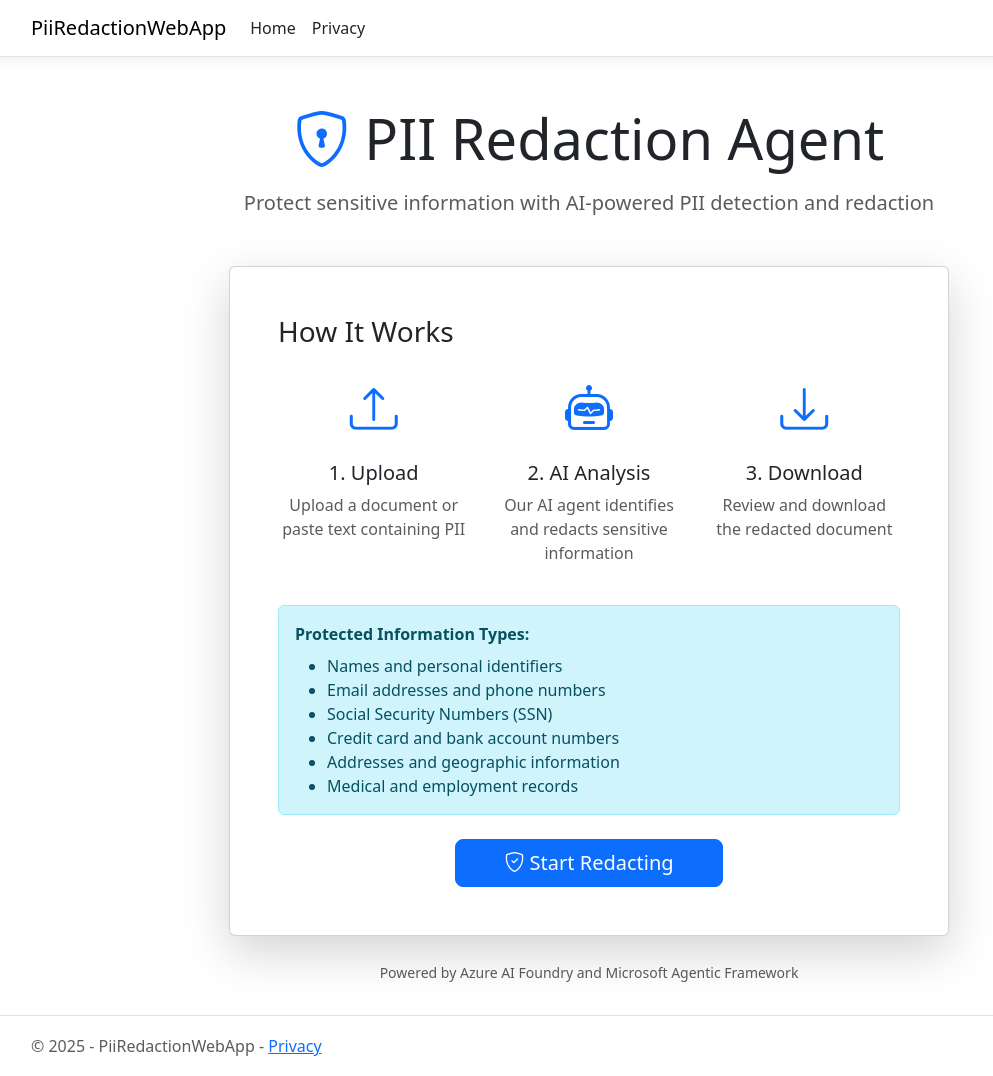
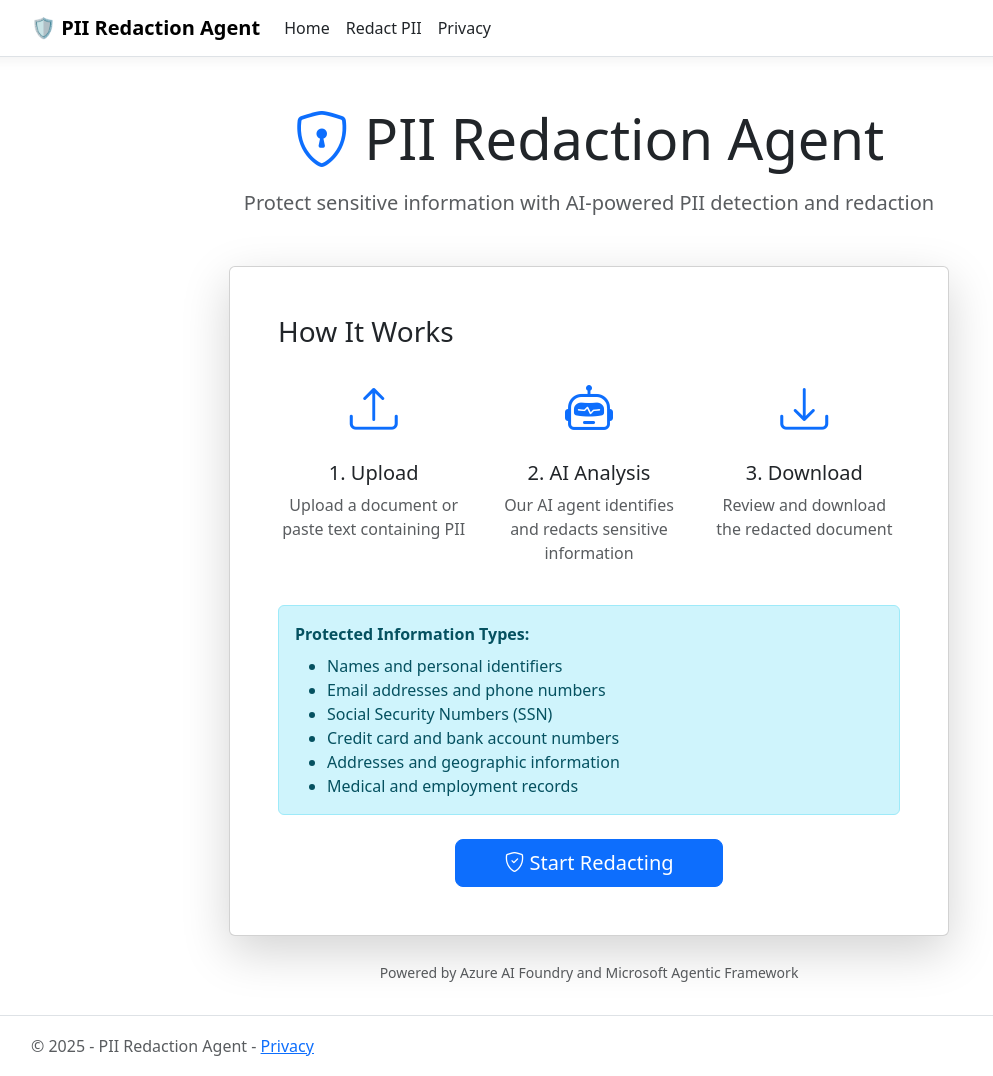
Before and after one commit to dbruun/pii-redaction-agent, an ASP.NET Core app: page / in a window 1280 px wide. Shown: the whole page, without its empty margins (51-1044 px from the left). Run offline with ASP.NET Core 8, Linux system fonts and the light colour scheme; style sheets or scripts are compiled from the project's sources; some libraries are stand-ins or nearby versions.

Commit message:
Enhance navbar branding and add direct link to Redact PII page
Co-authored-by: dbruun <41097489+dbruun@users.noreply.github.com>

```diff
--- a/Pages/Shared/_Layout.cshtml
+++ b/Pages/Shared/_Layout.cshtml
@@ -14,7 +14,9 @@
     <header>
         <nav class="navbar navbar-expand-sm navbar-toggleable-sm navbar-light bg-white border-bottom box-shadow mb-3">
             <div class="container">
-                <a class="navbar-brand" asp-area="" asp-page="/Index">PiiRedactionWebApp</a>
+                <a class="navbar-brand" asp-area="" asp-page="/Index">
+                    <span class="fw-bold">🛡️ PII Redaction Agent</span>
+                </a>
                 <button class="navbar-toggler" type="button" data-bs-toggle="collapse" data-bs-target=".navbar-collapse" aria-controls="navbarSupportedContent"
                         aria-expanded="false" aria-label="Toggle navigation">
                     <span class="navbar-toggler-icon"></span>
@@ -23,6 +25,9 @@
                     <ul class="navbar-nav flex-grow-1">
                         <li class="nav-item">
                             <a class="nav-link text-dark" asp-area="" asp-page="/Index">Home</a>
+                        </li>
+                        <li class="nav-item">
+                            <a class="nav-link text-dark" asp-area="" asp-page="/Upload">Redact PII</a>
                         </li>
                         <li class="nav-item">
                             <a class="nav-link text-dark" asp-area="" asp-page="/Privacy">Privacy</a>
@@ -40,7 +45,7 @@
 
     <footer class="border-top footer text-muted">
         <div class="container">
-            &copy; 2025 - PiiRedactionWebApp - <a asp-area="" asp-page="/Privacy">Privacy</a>
+            &copy; 2025 - PII Redaction Agent - <a asp-area="" asp-page="/Privacy">Privacy</a>
         </div>
     </footer>
 
```
